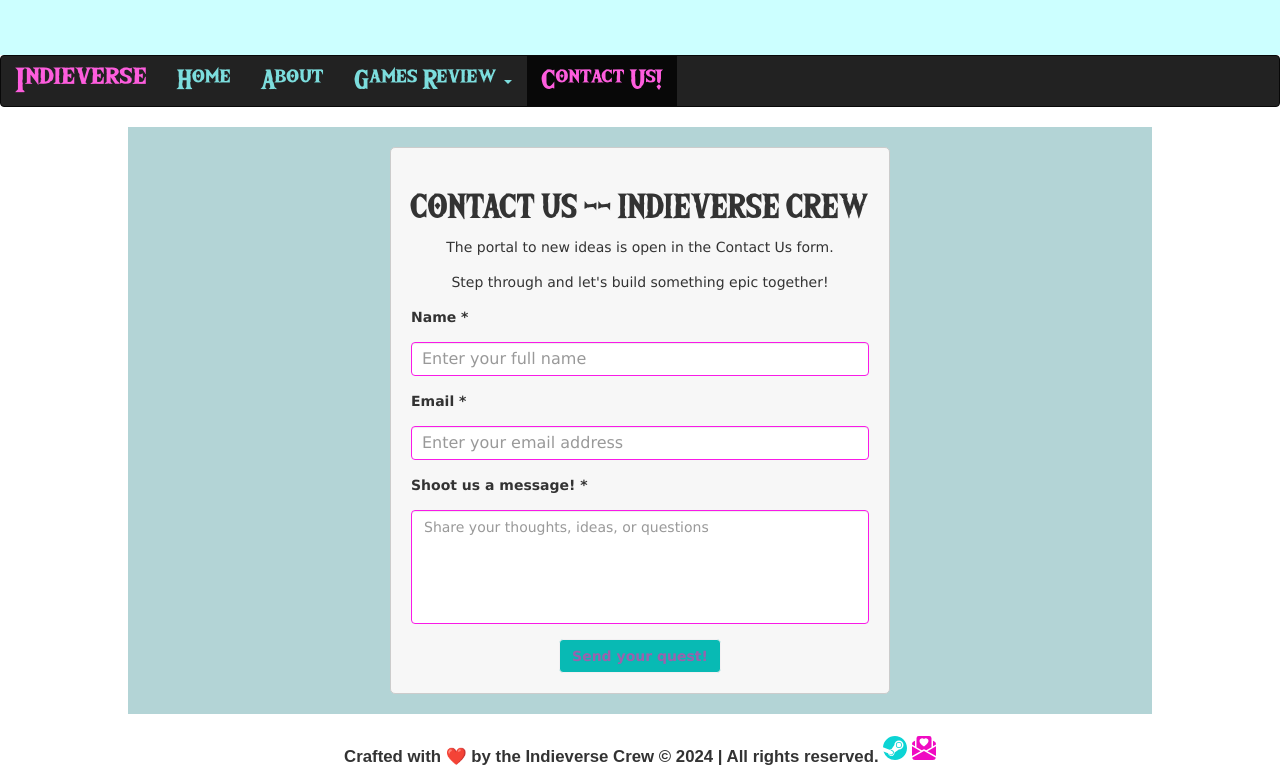
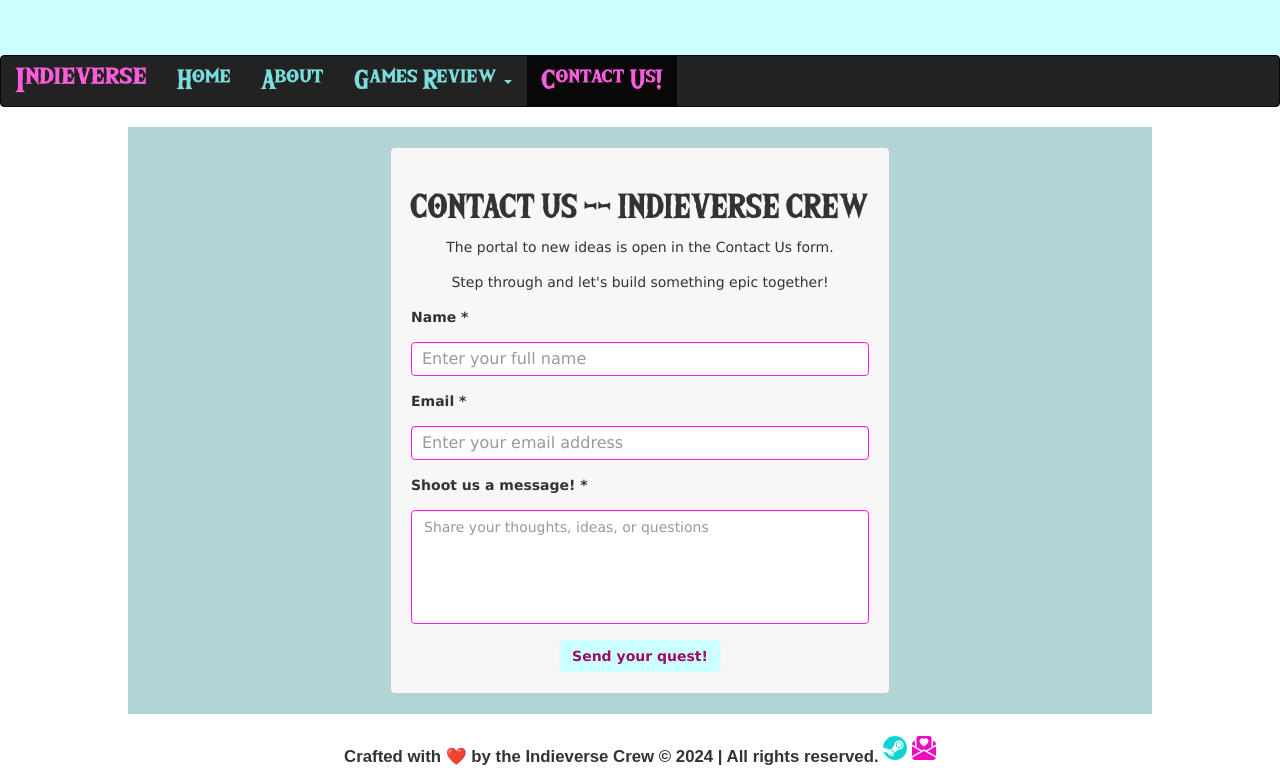
Before and after one commit to LihMartins/indieverse, a plain HTML site: page contact.html in a window 1280 px wide. Shown: the part 420-1199 px from the top of the page. Drawn offline with nearby package versions, Linux system fonts and the light colour scheme.

```diff
--- a/css/contact.css
+++ b/css/contact.css
@@ -123,9 +123,9 @@
 
 .btn-primary {
     font-weight: bold;
-    background-color: #08bab4;
+    background-color: #ccffff;
     border-color: #f2f0f2;
-    color: #c349abc9;
+    color: #9d0c67;
 }
 
 /* === FOOTER STYLES === */
```
Also changed, not shown: css/games.css (+7 -0 lines), games.html (+1 -1 lines).
